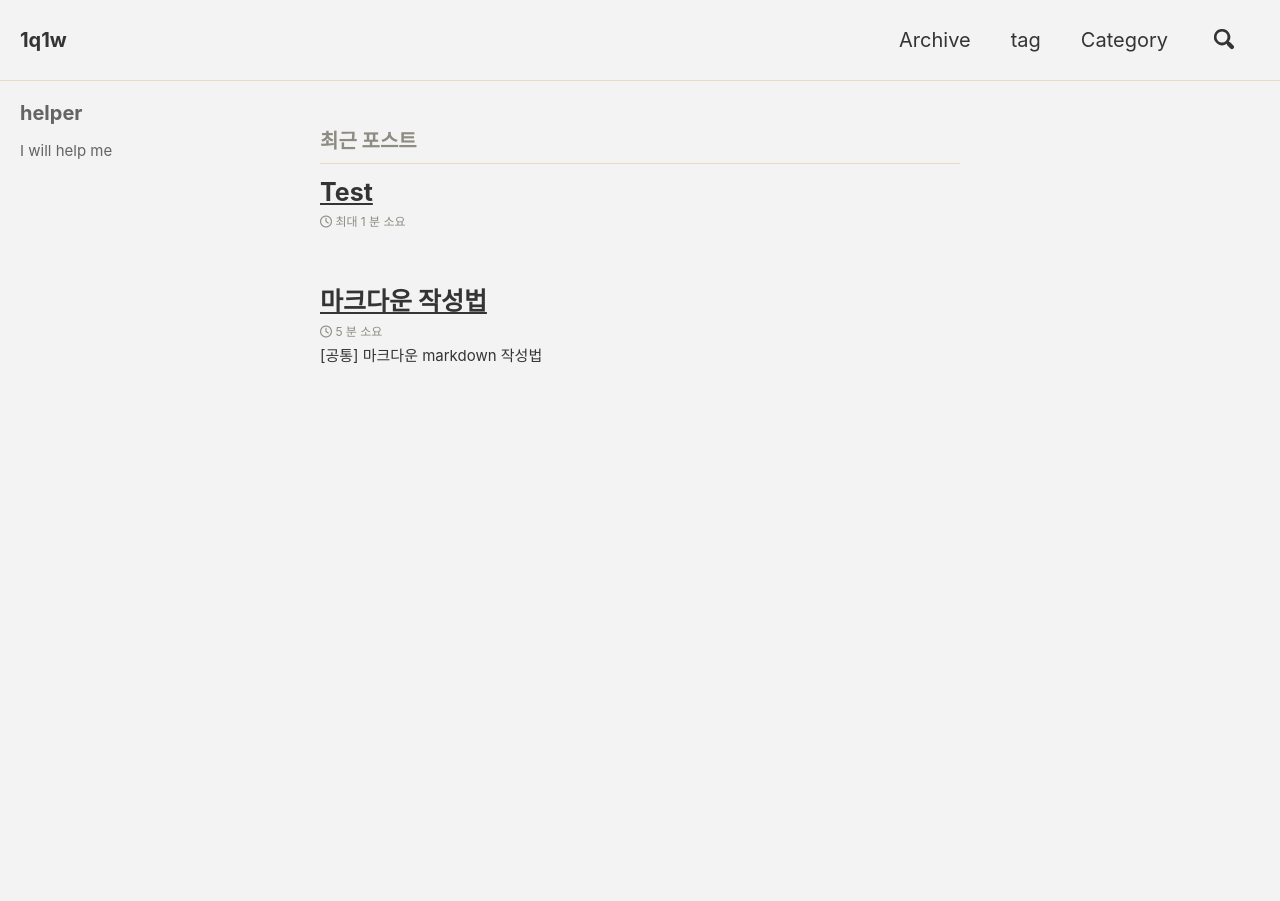
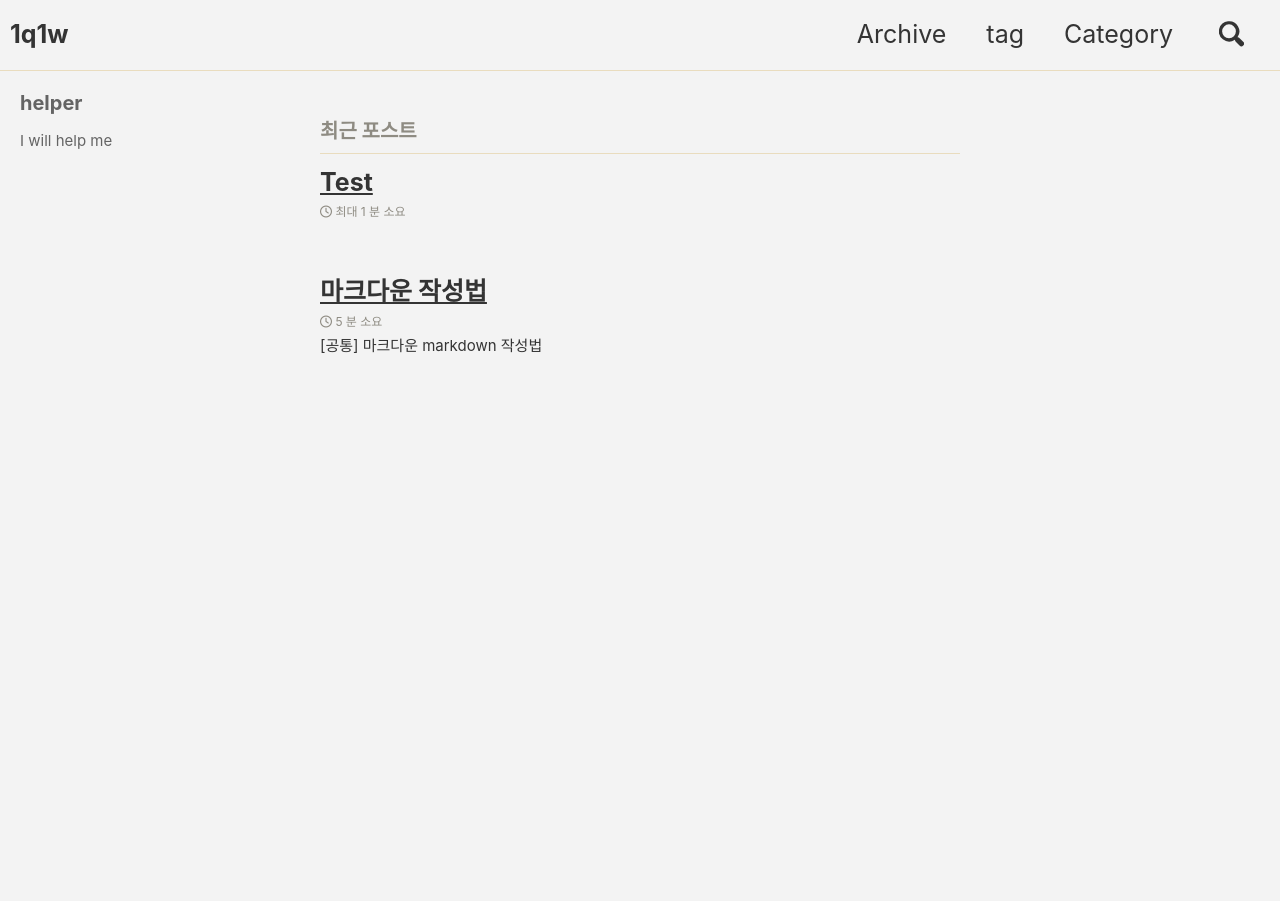
Before and after one commit to 1q1w/1q1w.github.io, a Jekyll site: the page built from index.html, in a window 1280 px wide. Built offline with Jekyll 4.4.1, drawn with Linux system fonts in a browser that asks for light colours; cached includes are drawn as plain includes; nearby versions of some CDN libraries; the list of posts is cut into pages by our own code.

Commit message:
메뉴바조정

```diff
--- a/_sass/minimal-mistakes/_masthead.scss
+++ b/_sass/minimal-mistakes/_masthead.scss
@@ -15,11 +15,15 @@
     @include clearfix;
     margin-left: auto;
     margin-right: auto;
-    padding: 1em;
+    /* 메뉴바 패딩 조정 */
+    /* padding: 1em; */
+    padding: 0.4em;
     max-width: 100%;
     display: -webkit-box;
     display: -ms-flexbox;
     display: flex;
+    /* devinlife : 메뉴바 텍스트 설정 */
+    font-size: $type-size-4;
     -webkit-box-pack: justify;
     -ms-flex-pack: justify;
     justify-content: space-between;
```
